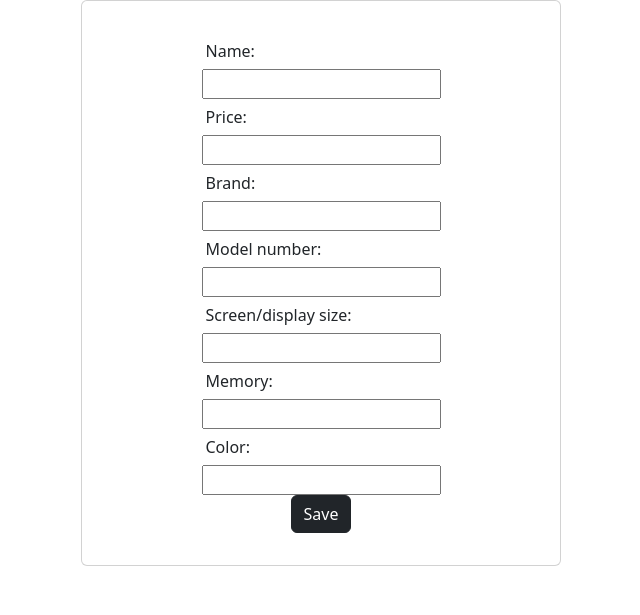
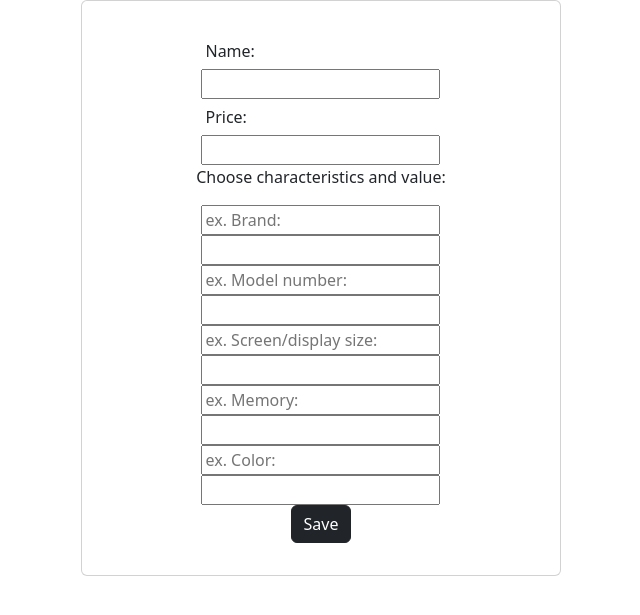
Before and after one commit to ojogal/Django-store, a Django app: template main/templates/main/create.html in a window 1280 px wide. Shown: the part 56-671 px from the top of the page, without its empty margins (319-959 px from the left). Run offline with Django 4.2, Linux system fonts and the light colour scheme; the template is opened without the code that fills it: values that come from a table or form of the project are taken from there, others are empty; parts of the project's set-up code (start-up, migrations or seed data) failed here and were passed over.

Commit message:
refactored

```diff
--- a/main/forms.py
+++ b/main/forms.py
@@ -20,15 +20,15 @@ class ProductForm(forms.ModelForm):
 
 
 class CharacteristicsForm(forms.Form):
-  key_1 = forms.CharField(max_length=255, required=False, initial='Brand:', widget=forms.TextInput(attrs={'class': 'form-control border-0', 'readonly': True}))
+  key_1 = forms.CharField(max_length=255, required=False, widget=forms.TextInput(attrs={'placeholder': 'ex. Brand:'}))
   value_1 = forms.CharField(max_length=255, required=False, empty_value='n/a')
-  key_2 = forms.CharField(max_length=255, required=False, initial='Model number:', widget=forms.TextInput(attrs={'class': 'form-control border-0', 'readonly': True}))
+  key_2 = forms.CharField(max_length=255, required=False, widget=forms.TextInput(attrs={'placeholder': 'ex. Model number:'}))
   value_2 = forms.CharField(max_length=255, required=False, empty_value='n/a')
-  key_3 = forms.CharField(max_length=255, required=False, initial='Screen/display size:', widget=forms.TextInput(attrs={'class': 'form-control border-0', 'readonly': True}))
+  key_3 = forms.CharField(max_length=255, required=False, widget=forms.TextInput(attrs={'placeholder': 'ex. Screen/display size:'}))
   value_3 = forms.CharField(max_length=255, required=False, empty_value='n/a')
-  key_4 = forms.CharField(max_length=255, required=False, initial='Memory:', widget=forms.TextInput(attrs={'class': 'form-control border-0', 'readonly': True}))
+  key_4 = forms.CharField(max_length=255, required=False, widget=forms.TextInput(attrs={'placeholder': 'ex. Memory:'}))
   value_4 = forms.CharField(max_length=255, required=False, empty_value='n/a')
-  key_5 = forms.CharField(max_length=255, required=False, initial='Color:', widget=forms.TextInput(attrs={'class': 'form-control border-0', 'readonly': True}))
+  key_5 = forms.CharField(max_length=255, required=False, widget=forms.TextInput(attrs={'placeholder': 'ex. Color:'}))
   value_5 = forms.CharField(max_length=255, required=False, empty_value='n/a')
 
   # pre-fill the existing values with the data if it exists
--- a/main/templates/main/create.html
+++ b/main/templates/main/create.html
@@ -23,6 +23,7 @@
             <label for="{{ form.price.id_for_label }}" class="form-control border-0 px-1">Price:</label>
             {{ form.price }}
           </div>
+          <p>Choose characteristics and value:</p>
           <input type="hidden" name="characteristics" id="id_characteristics">
           {% for field in char_form %}
             <div class="form-group">
--- a/main/templates/main/update.html
+++ b/main/templates/main/update.html
@@ -14,7 +14,7 @@
           <label for="{{ product_form.price.id_for_label }}" class="form-control border-0 px-1">Price:</label>
           {{ product_form.price }}
         </div>
-
+        <p>Choose characteristics and value:</p>
         {% for field in characteristics_form %}
           <div>
             {{ field }}
```
Also changed, not shown: marketplace/settings.py (+5 -5 lines), media/images/tv4_uygfmSl.png (added).
